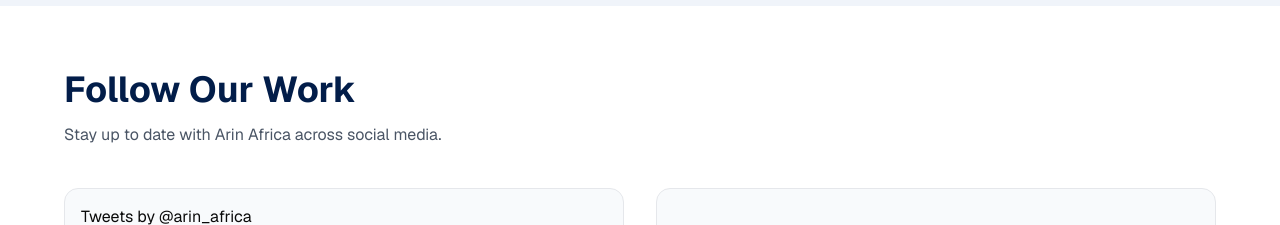
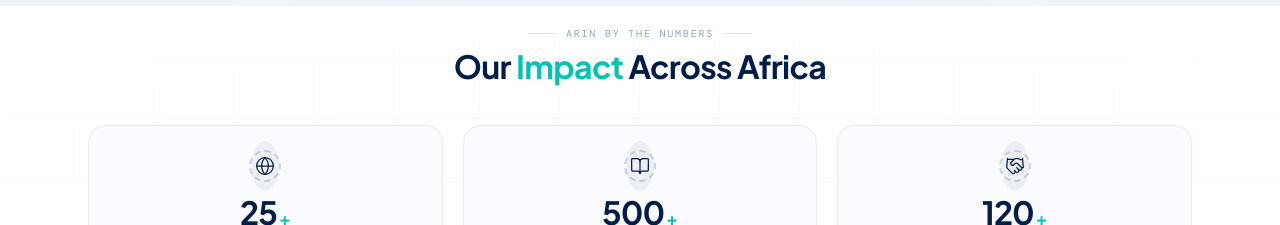
Before and after one commit to njerimuiruri/arin-website, a Next.js app: page / in a window 1280 px wide. Shown: the part 2575-2800 px from the top of the page. Built offline with nearby package versions, Linux system fonts and the light colour scheme; no server answers.

Commit message:
code updates

```diff
--- a/app/hero-section/page.tsx
+++ b/app/hero-section/page.tsx
@@ -4,7 +4,6 @@ export const revalidate = 3600;
 import HeroTopSection from "./sections/HeroTopSection";
 import PartnersSection from "./sections/PartnersSection";
 import LatestFromArinSection from "./sections/LatestFromArinSection";
-import SocialConnectSection from "./sections/SocialConnectSection";
 import CTASection from "./sections/CTASection";
 
 import { technicalReportsService } from "@/services/technicalReportsService";
@@ -59,7 +58,6 @@ export default async function HeroSection() {
                 policyBriefs={policyBriefs}
                 researchProjects={researchProjects}
             />
-            <SocialConnectSection />
             <StatsSection />
             <PartnersSection partners={partners} />
             <CTASection />
```
